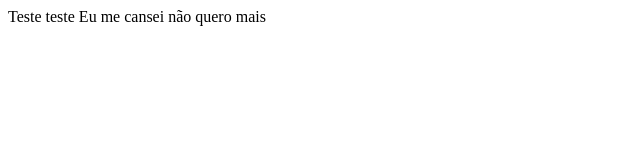
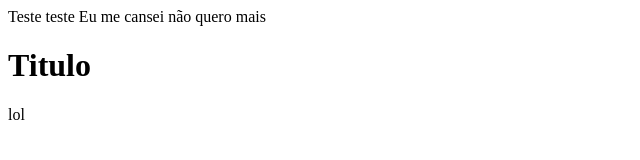
Before and after one commit to WeslleyChagas/site-sompo, a plain HTML site: page index.html in a window 1280 px wide. Shown: the whole page, without its empty margins (0-640 px from the left). Drawn offline with Linux system fonts and the light colour scheme.

Commit message:
Criando o Projeto

```diff
--- a/index.html
+++ b/index.html
@@ -8,5 +8,8 @@ Eu me cansei
 
 não quero mais
 
+<h1>Titulo</h1>
+
+lol
 
 </html>
```
